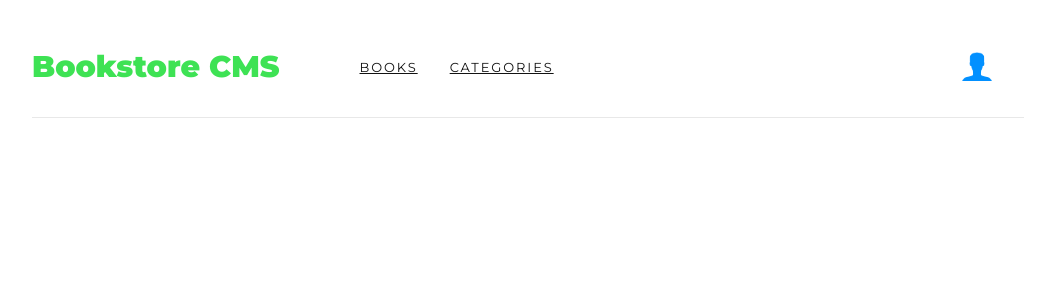
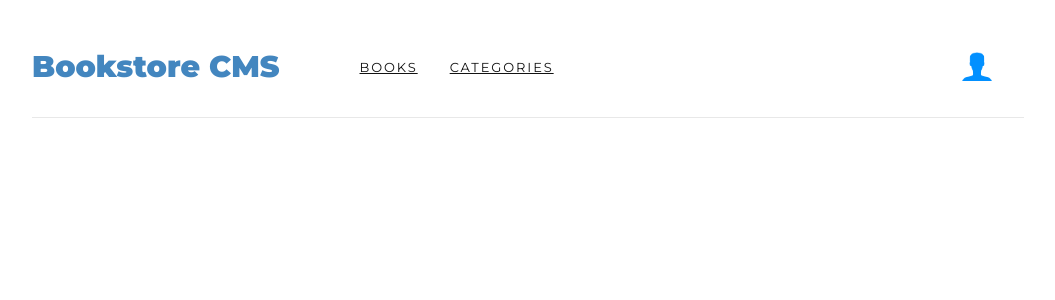
Before and after one commit to DavyKn/bookstore, a React (Create React App) app: page /Books in a window 1280 px wide. Shown: the top 300 px of the page, without its empty margins (112-1167 px from the left). Built offline with nearby package versions, Linux system fonts and the light colour scheme.

Commit message:
styling changes and ReadMe update

```diff
--- a/src/index.css
+++ b/src/index.css
@@ -22,7 +22,7 @@ body {
   font-style: normal;
   line-height: normal;
   letter-spacing: normal;
-  color: #3ee254;
+  color: #4386bf;
 }
 
 .nav-link {
@@ -70,7 +70,7 @@ body {
   font-family: 'Roboto Slab', serif;
   font-size: 0.875rem;
   font-weight: 300;
-  color: #3fce4d;
+  color: #4386bf;
 }
 
 .add-books {
@@ -114,13 +114,13 @@ body {
   font-family: 'Roboto Slab', serif;
   font-size: 0.875rem;
   font-weight: 300;
-  color: #3ee254;
+  color: #4386bf;
   border: none;
 }
 
 .add-btn {
   border-radius: 3px;
-  background-color: #3ee254;
+  background-color: #4386bf;
   font-family: 'Roboto Slab', serif;
   font-size: 0.813rem;
   font-weight: bold;
```
Also changed, not shown: 1 other file (tests, documents, lock files or other folders).
